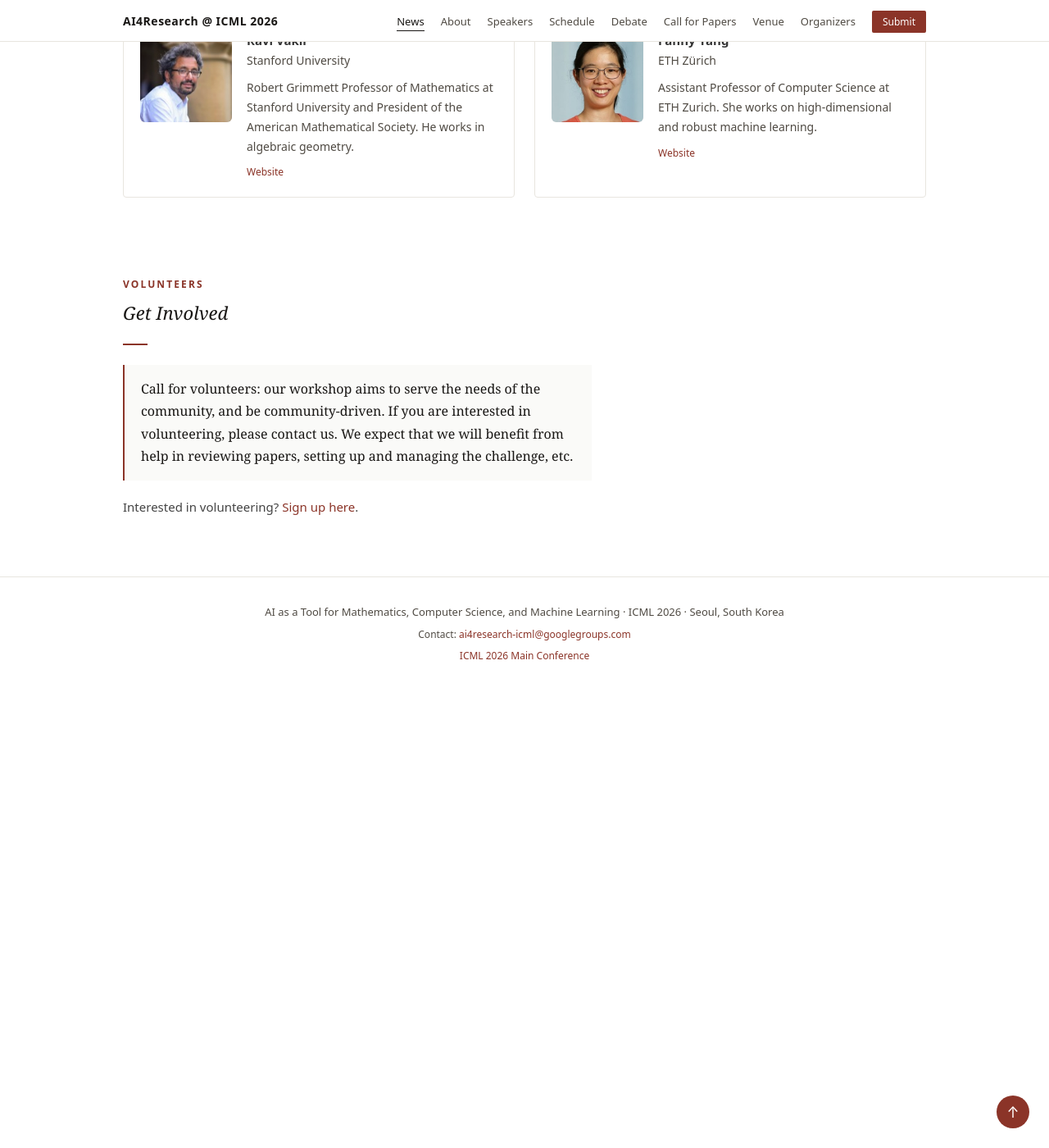
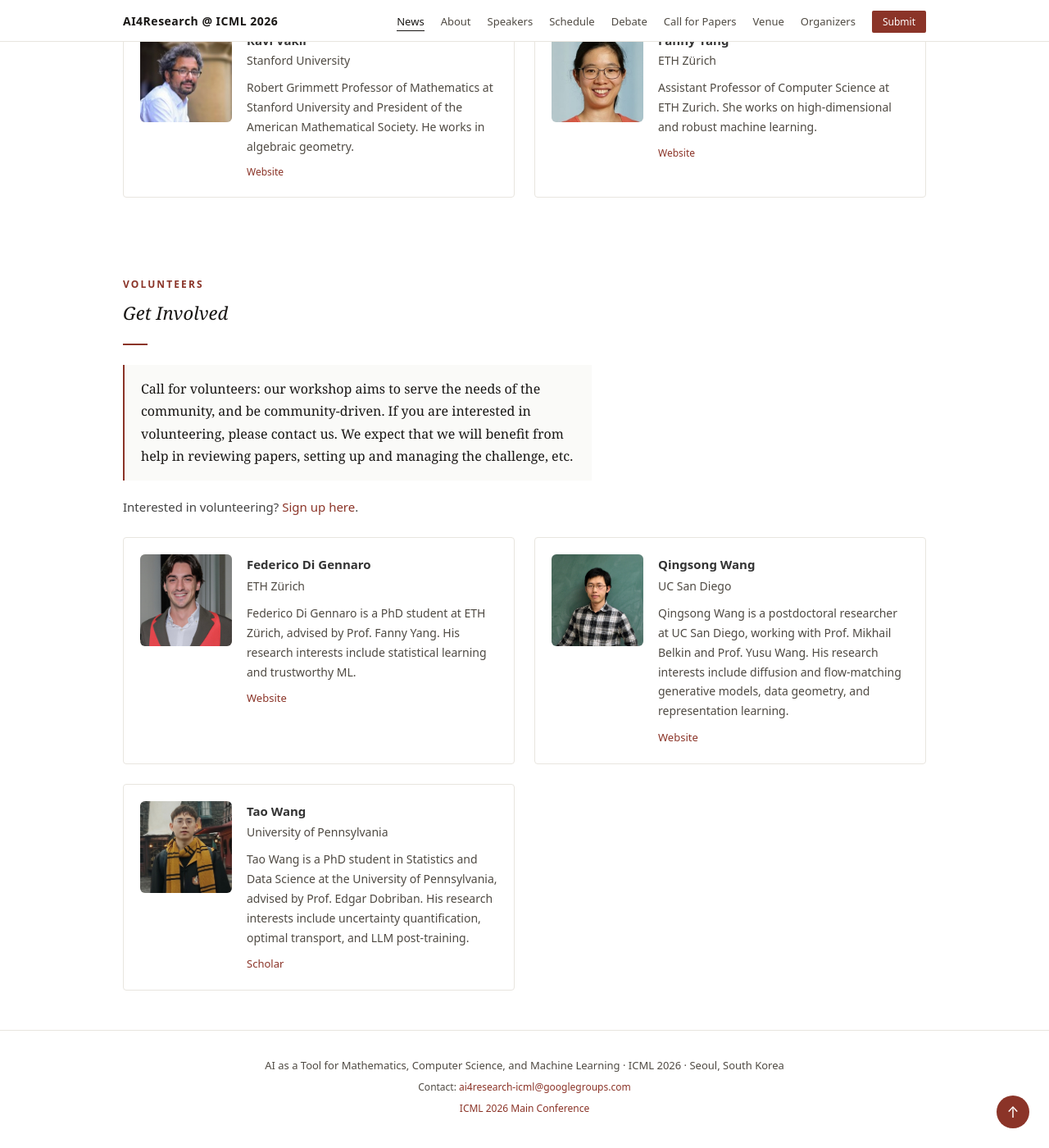
Before and after one commit to ai4research-icml-workshop/ai4research-icml-workshop.github.io, a Jekyll site: the page built from index.html, in a window 1280 px wide and 1400 px high, scrolled down 7393 px. Shown: the whole window at 82% size. Built offline with Jekyll 4.4.1, drawn with Linux system fonts in a browser that asks for light colours; before the commit the page ends 8240 px from its top, so only the background shows below that.

Commit message:
Add volunteer profiles

```diff
--- /dev/null
+++ b/_data/volunteers.yml
@@ -0,0 +1,20 @@
+- name: Federico Di Gennaro
+  affiliation: "ETH Zürich"
+  photo: /assets/img/volunteers/federico-di-gennaro.jpg
+  bio: "Federico Di Gennaro is a PhD student at ETH Zürich, advised by Prof. Fanny Yang. His research interests include statistical learning and trustworthy ML."
+  website: "https://federicodigennaro.github.io/"
+  scholar: ""
+
+- name: Qingsong Wang
+  affiliation: "UC San Diego"
+  photo: /assets/img/volunteers/qingsong-wang.jpg
+  bio: "Qingsong Wang is a postdoctoral researcher at UC San Diego, working with Prof. Mikhail Belkin and Prof. Yusu Wang. His research interests include diffusion and flow-matching generative models, data geometry, and representation learning."
+  website: "https://www.qingsong-wang.org/"
+  scholar: ""
+
+- name: Tao Wang
+  affiliation: "University of Pennsylvania"
+  photo: /assets/img/volunteers/tao-wang.jpg
+  bio: "Tao Wang is a PhD student in Statistics and Data Science at the University of Pennsylvania, advised by Prof. Edgar Dobriban. His research interests include uncertainty quantification, optimal transport, and LLM post-training."
+  website: ""
+  scholar: "https://scholar.google.com/citations?user=YLXaUnQAAAAJ&hl=en"
--- a/_includes/volunteers.html
+++ b/_includes/volunteers.html
@@ -5,5 +5,32 @@
     <div class="section-divider"></div>
     <p class="volunteers-callout">Call for volunteers: our workshop aims to serve the needs of the community, and be community-driven. If you are interested in volunteering, please contact us. We expect that we will benefit from help in reviewing papers, setting up and managing the challenge, etc.</p>
     <p class="volunteers-summary">Interested in volunteering? <a href="https://docs.google.com/forms/d/e/1FAIpQLSe66Q-8qJ_pyt0q1O5Po8zJYkksVUVymtFzkxd6aKFYW43oTA/viewform?usp=publish-editor" target="_blank" rel="noopener">Sign up here</a>.</p>
+
+    {% if site.data.volunteers and site.data.volunteers.size > 0 %}
+    <div class="volunteers-grid">
+      {% for volunteer in site.data.volunteers %}
+      <div class="volunteer-card">
+        <img
+          class="volunteer-photo"
+          src="{{ volunteer.photo | relative_url }}"
+          alt="Photo of {{ volunteer.name }}"
+          loading="lazy"
+          {% if volunteer.photo_position %}style="object-position: {{ volunteer.photo_position }}"{% endif %}
+        >
+        <div class="volunteer-content">
+          <div class="volunteer-name">{{ volunteer.name }}</div>
+          <div class="volunteer-affil">{{ volunteer.affiliation }}</div>
+          <p class="volunteer-bio">{{ volunteer.bio }}</p>
+          {% if volunteer.website != "" or volunteer.scholar != "" %}
+          <div class="volunteer-links">
+            {% if volunteer.website != "" %}<a href="{{ volunteer.website }}" target="_blank" rel="noopener">Website</a>{% endif %}
+            {% if volunteer.scholar != "" %}<a href="{{ volunteer.scholar }}" target="_blank" rel="noopener">Scholar</a>{% endif %}
+          </div>
+          {% endif %}
+        </div>
+      </div>
+      {% endfor %}
+    </div>
+    {% endif %}
   </div>
 </section>
--- a/_sass/_responsive.scss
+++ b/_sass/_responsive.scss
@@ -42,6 +42,10 @@
   }
 
   .speakers-grid {
+    grid-template-columns: 1fr;
+  }
+
+  .volunteers-grid {
     grid-template-columns: 1fr;
   }
 
@@ -91,7 +95,18 @@
     flex-direction: column;
   }
 
+  .volunteer-card {
+    flex-direction: column;
+  }
+
   .speaker-photo {
+    width: 100%;
+    max-width: 220px;
+    height: auto;
+    aspect-ratio: 1 / 1;
+  }
+
+  .volunteer-photo {
     width: 100%;
     max-width: 220px;
     height: auto;
--- a/_sass/_sections.scss
+++ b/_sass/_sections.scss
@@ -84,6 +84,75 @@
 
   &:hover {
     text-decoration: underline;
+  }
+}
+
+.volunteers-grid {
+  display: grid;
+  grid-template-columns: 1fr 1fr;
+  gap: 24px;
+}
+
+.volunteer-card {
+  display: flex;
+  gap: 18px;
+  align-items: flex-start;
+  padding: 20px;
+  border: 1px solid $color-border;
+  border-radius: 4px;
+  background: $color-bg;
+  height: 100%;
+}
+
+.volunteer-photo {
+  width: 112px;
+  height: 112px;
+  border-radius: 6px;
+  object-fit: cover;
+  flex-shrink: 0;
+  background: $color-border;
+}
+
+.volunteer-content {
+  display: flex;
+  flex-direction: column;
+  min-width: 0;
+}
+
+.volunteer-name {
+  font-size: 15px;
+  font-weight: 600;
+  color: #333;
+  font-family: $font-sans;
+}
+
+.volunteer-affil {
+  font-size: 14px;
+  color: $color-text-secondary;
+  font-family: $font-sans;
+  margin-top: 2px;
+}
+
+.volunteer-bio {
+  margin-top: 10px;
+  font-size: 14px;
+  line-height: 1.7;
+  color: $color-text-secondary;
+  font-family: $font-sans;
+}
+
+.volunteer-links {
+  margin-top: 10px;
+  font-size: 13px;
+  font-family: $font-sans;
+
+  a {
+    color: $color-accent;
+    margin-right: 10px;
+
+    &:hover {
+      text-decoration: underline;
+    }
   }
 }
 
```
Also changed, not shown: assets/img/volunteers/federico-di-gennaro.jpg (added), assets/img/volunteers/qingsong-wang.jpg (added), assets/img/volunteers/tao-wang.jpg (added).
